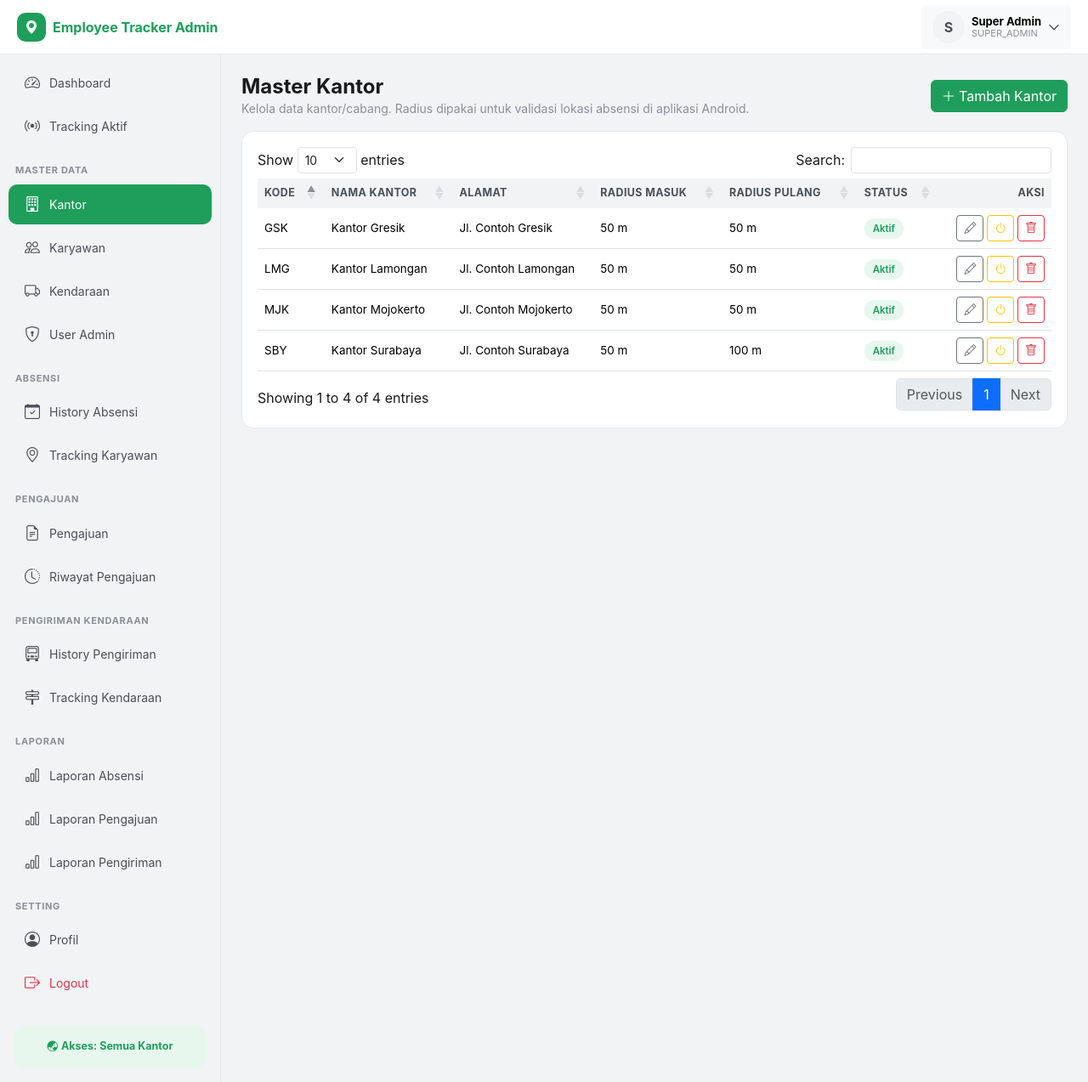
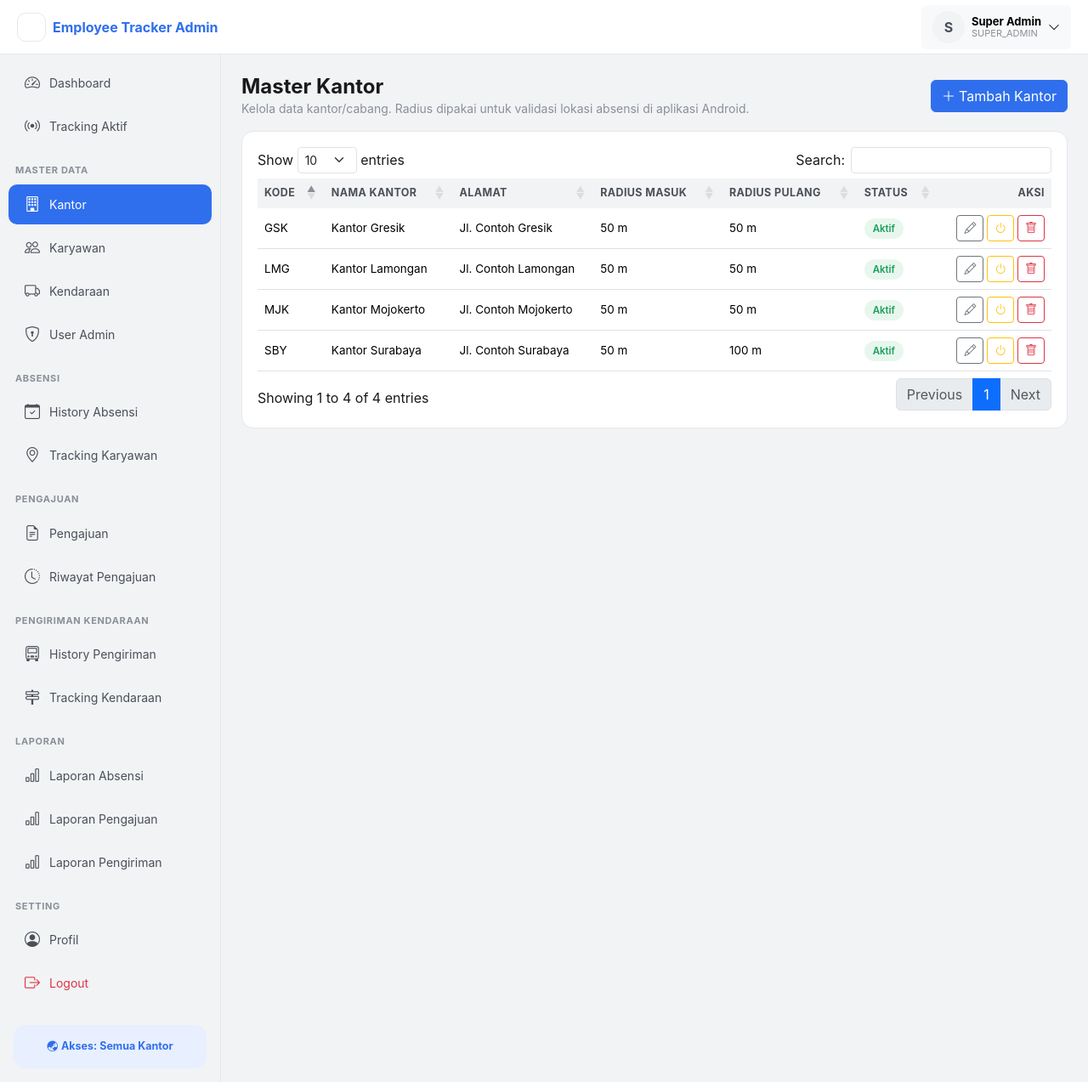
Before and after one commit to nizami123/tracker-be, a CodeIgniter app: page /index.php/admin/offices/index in a window 1280 px wide. Shown: the whole page at 85% size. Run offline with CodeIgniter, Linux system fonts and the light colour scheme; a user stored in the database is signed in; data comes from the database, SQL or seed files in the repository; some libraries are stand-ins or nearby versions.

Commit message:
update LAYOUT

```diff
--- a/assets/admin/css/admin.css
+++ b/assets/admin/css/admin.css
@@ -1,7 +1,8 @@
 :root {
-    --at-primary: #1E9E5A;
-    --at-primary-dark: #167A46;
-    --at-primary-light: #E7F7EE;
+    /* Primary brand blue — matches the company logo */
+    --at-primary: #2F6FED;
+    --at-primary-dark: #1D4FC0;
+    --at-primary-light: #E8EFFE;
     --at-white: #FFFFFF;
     --at-gray: #8A8F98;
     --at-gray-dark: #4A4F58;
@@ -9,6 +10,9 @@
     --at-border: #E5E8EB;
     --at-red: #E53935;
     --at-red-light: #FDECEA;
+    /* Semantic success color (approved/present badges) — kept green on
+       purpose, independent of the brand primary color above, since
+       green-for-success is a separate UI convention. */
     --at-green: #1E9E5A;
     --at-green-light: #E7F7EE;
     --at-orange: #F5A623;
@@ -49,7 +53,8 @@ body {
 .at-topbar .brand .brand-icon {
     width: 34px;
     height: 34px;
-    background: var(--at-primary);
+    background: #fff;
+    border: 1px solid var(--at-border);
     color: #fff;
     border-radius: 10px;
     display: flex;
--- a/assets/admin/js/admin.js
+++ b/assets/admin/js/admin.js
@@ -1,4 +1,4 @@
-// Employee Tracker Admin — shared JS helpers.
+// Samsu Tracker Admin — shared JS helpers.
 // Page-specific logic (DataTables init, Leaflet maps, polling) lives
 // inline in each page's view for now, wrapped in DOMContentLoaded, and
 // can call the small helpers below.
```
Also changed, not shown: assets/admin/img/logo.png (added).
